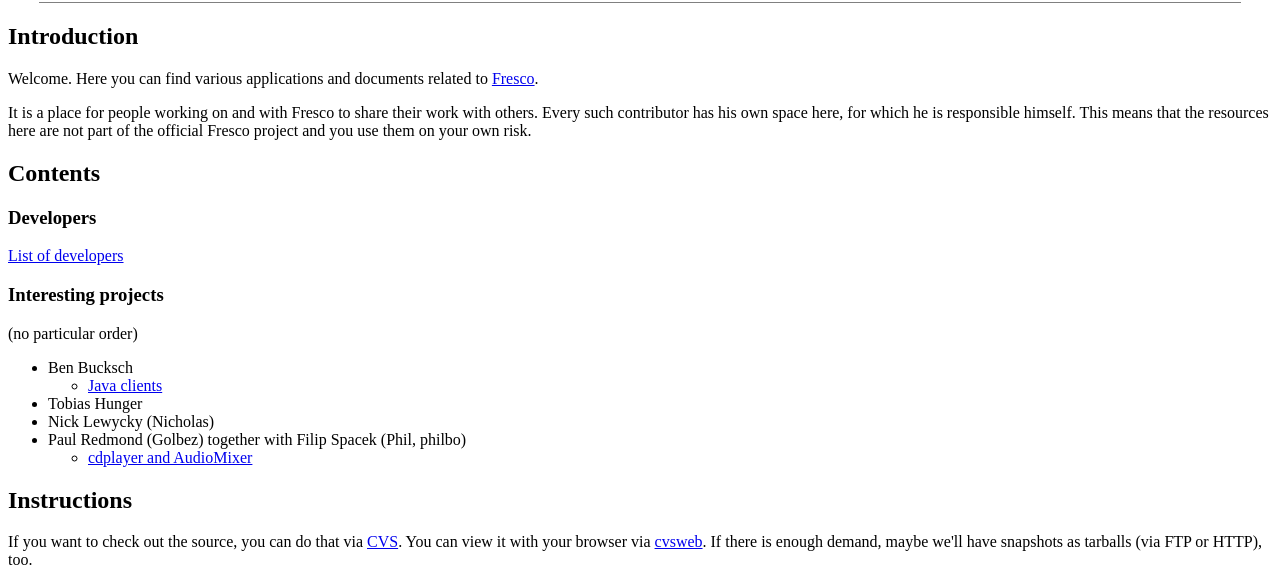
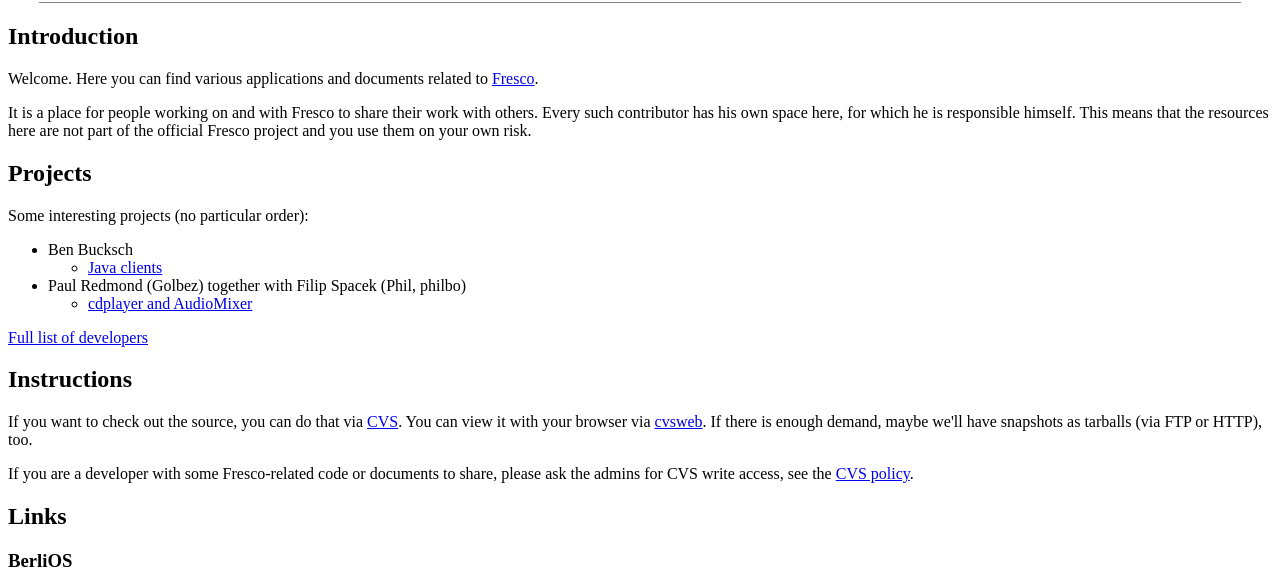
Before and after one commit to BackupTheBerlios/fresco, a plain HTML site: page website/index.html in a window 1280 px wide. Shown: the part 149-718 px from the top of the page. Drawn offline with Linux system fonts and the light colour scheme.

Commit message:
Changing projects a bit (cleanup)

```diff
--- a/website/index.html
+++ b/website/index.html
@@ -16,20 +16,17 @@ It is a place for people working on and with Fresco to share their work with oth
 Every such contributor has his own space here, for which he is responsible himself.
 This means that the resources here are not part of the official Fresco project and you use them on your own risk.
 
-<h2>Contents</h2>
-
-<h3>Developers</h3>
-<a href="https://developer.berlios.de/project/memberlist.php?group_id=307">List of developers</a>
-<p>
-<h3>Interesting projects</h3>
-(no particular order)
+<h2>Projects</h2>
+Some interesting projects (no particular order):
 <ul>
 <li>Ben Bucksch
   <ul>
   <li><a href="http://www.bucksch.org/1/projects/berlin/java">Java clients</a>
   </ul>
+<!--
 <li>Tobias Hunger
 <li>Nick Lewycky (Nicholas)
+-->
 <li>Paul Redmond (Golbez) together with Filip Spacek (Phil, philbo)
   <ul>
   <li><a href="http://www.student.math.uwaterloo.ca/~pmredmon/berlin.html">cdplayer and AudioMixer</a>
@@ -39,6 +36,11 @@ This means that the resources here are not part of the official Fresco project a
 <li>Stefanus Du Toit (sdt)
 -->
 </ul>
+
+<p>
+<!--<h2>Developers</h2>-->
+<a href="https://developer.berlios.de/project/memberlist.php?group_id=307">Full list of developers</a>
+<p>
 
 <h2>Instructions</h2>
 
```
